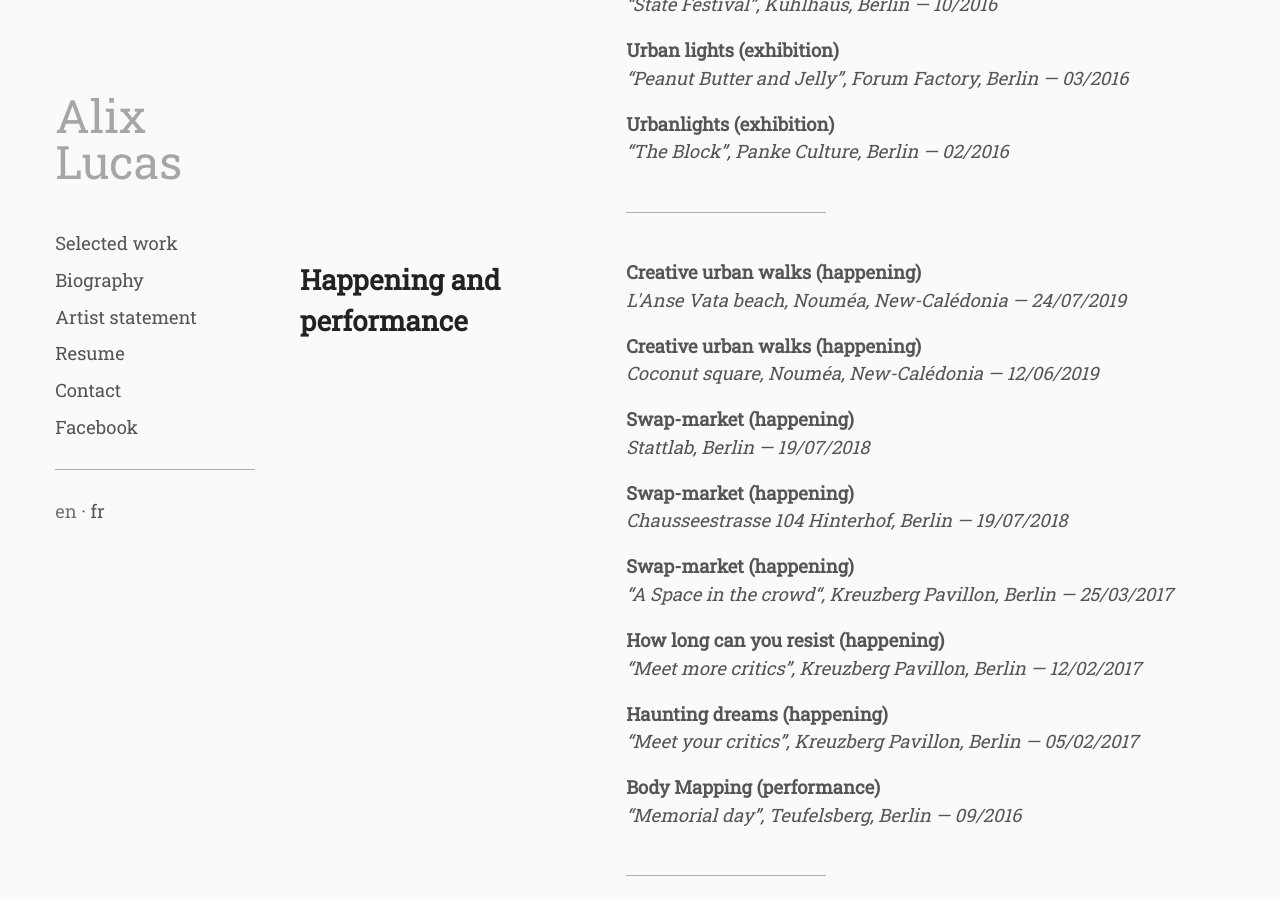
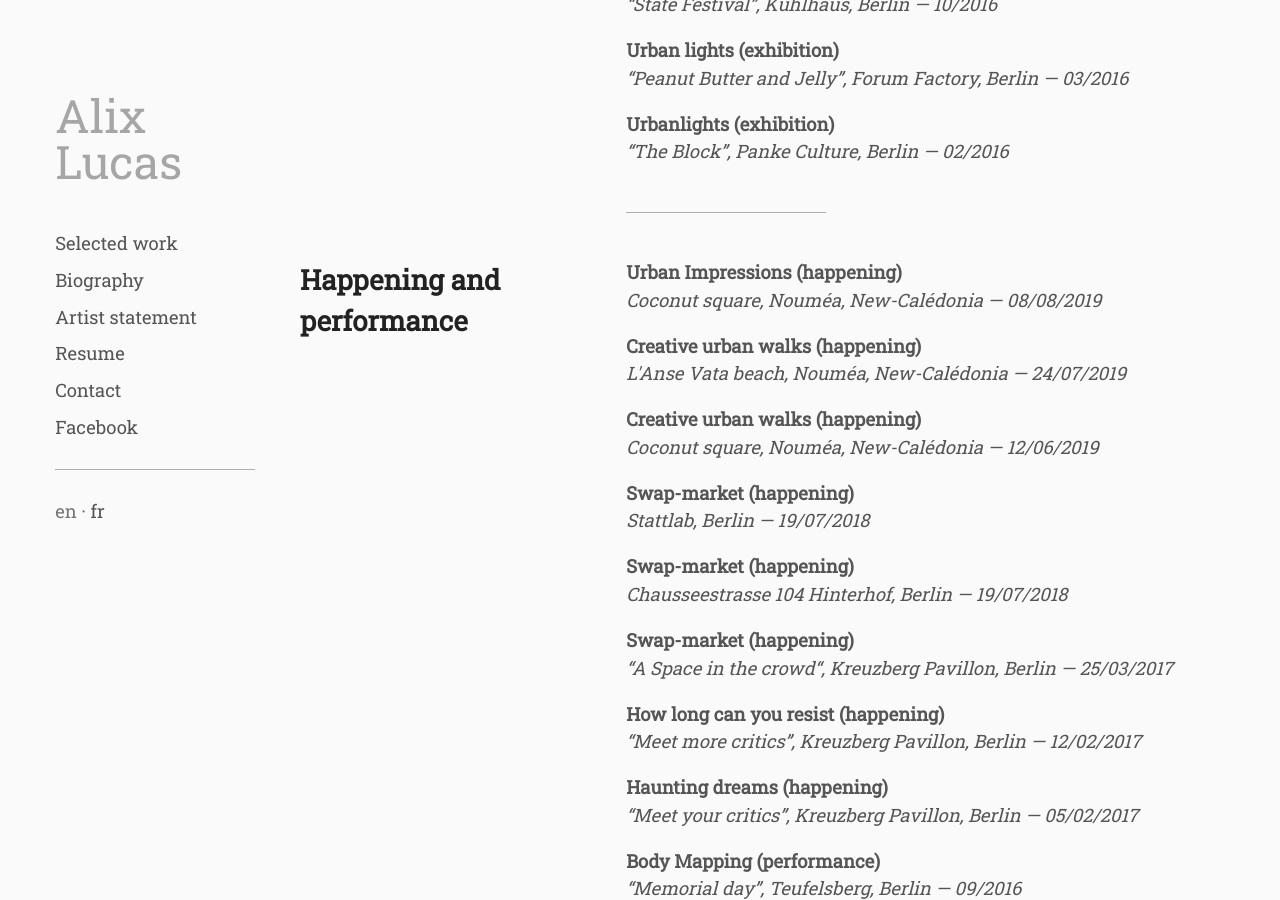
Before and after one commit to whyalix/alixlucas, a Jekyll site: the page built from pages/en/resume.html, in a window 1280 px wide and 900 px high, scrolled down 894 px. Built offline with Jekyll 4.4.1, drawn with Linux system fonts in a browser that asks for light colours.

Commit message:
Update happenings.yml

```diff
--- a/_data/en/happenings.yml
+++ b/_data/en/happenings.yml
@@ -1,3 +1,6 @@
+- primary: "Urban Impressions (happening)"
+  secondary: Coconut square, Nouméa, New-Calédonia — 08/08/2019
+
 - primary: "Creative urban walks (happening)"
   secondary: L'Anse Vata beach, Nouméa, New-Calédonia — 24/07/2019
 
```
